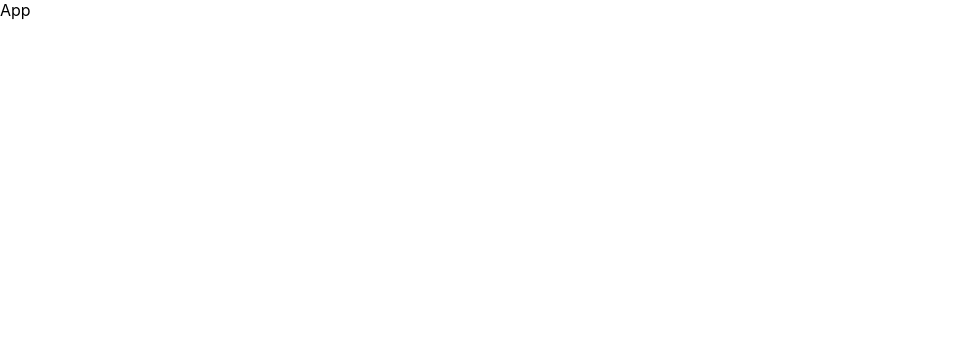
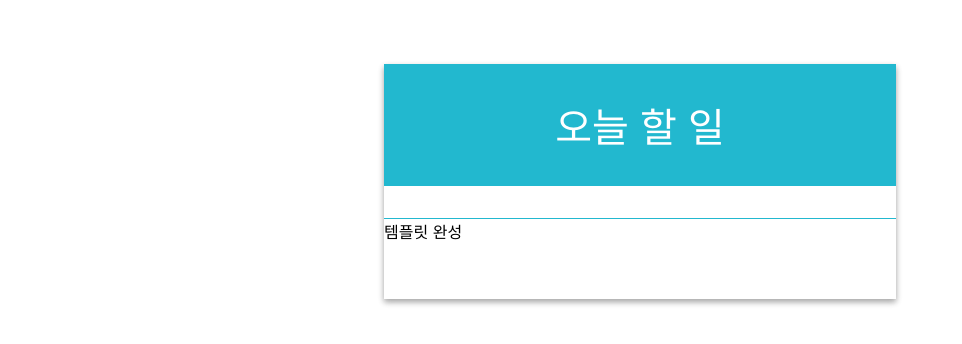
Before and after one commit to skskdmsdl/react_to_do_list, a React (Create React App) app: page / in a window 1280 px wide. Shown: the top 344 px of the page, without its empty margins (0-962 px from the left). Built offline with nearby package versions, Linux system fonts and the light colour scheme.

Commit message:
템플릿 구현

```diff
--- a/src/App.js
+++ b/src/App.js
@@ -1,11 +1,12 @@
 import React, { Component } from 'react';
+import TodoListTemplate from './components/ToDoTemplate';
 
 class App extends Component {
   render() {
     return (
-      <div>
-        App
-      </div>
+      <TodoListTemplate>
+        템플릿 완성
+      </TodoListTemplate>
     );
   }
 }
--- /dev/null
+++ b/src/components/ToDoTemplate.css
@@ -0,0 +1,25 @@
+.todo-list-template {
+    background: white;
+    width: 512px;
+    box-shadow: 0 3px 6px rgba(0,0,0,0.16), 0 3px 6px rgba(0,0,0,0.23); /* 그림자 */
+    margin: 0 auto; /* 페이지 중앙 정렬 */
+    margin-top: 4rem;
+  }
+
+  .title {
+    padding: 2rem;
+    font-size: 2.5rem;
+    text-align: center;
+    font-weight: 100;
+    background: #22b8cf;;
+    color: white;
+  }
+
+  .form-wrapper {
+    padding: 1rem;
+    border-bottom: 1px solid #22b8cf;
+  }
+
+  .todos-wrapper {
+    min-height: 5rem;
+  }
--- /dev/null
+++ b/src/components/ToDoTemplate.js
@@ -0,0 +1,20 @@
+import React from 'react';
+import './ToDoTemplate.css';
+
+const TodoListTemplate = ({form, children}) => {
+  return (
+    <main className="todo-list-template">
+      <div className="title">
+        오늘 할 일
+      </div>
+      <section className="form-wrapper">
+        {form}
+      </section>
+      <section className="todos-wrapper">
+        { children }
+      </section>
+    </main>
+  );
+};
+
+export default TodoListTemplate;
```
